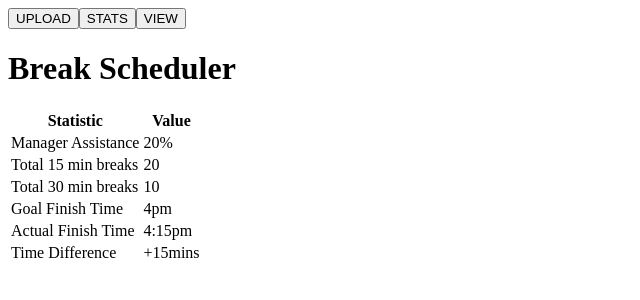
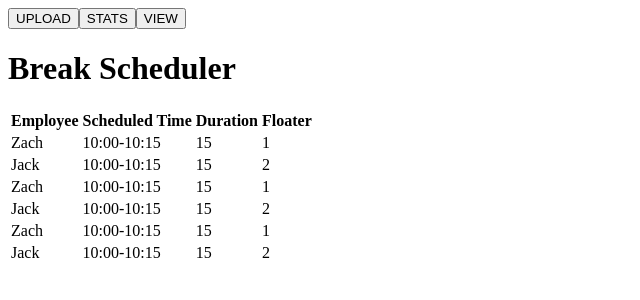
Before and after one commit to s3477631/FinalProject-FrontEnd, a React (Create React App) app: page / in a window 1280 px wide. Shown: the top 300 px of the page, without its empty margins (0-640 px from the left). Built offline with nearby package versions, Linux system fonts and the light colour scheme.

Commit message:
write manager view view

```diff
--- a/src/components/App.js
+++ b/src/components/App.js
@@ -3,11 +3,12 @@ import FloaterView from "./FloaterView"
 import LoginView from "./LoginView"
 import ManagerUploadView from "./ManagerUploadView"
 import ManagerStatsView from "./ManagerStatsView"
+import ManagerViewView from "./ManagerViewView"
 
 export default function App() {
     return (
         <>
-            <ManagerStatsView />
+            <ManagerViewView />
         </>
     )
 }
--- /dev/null
+++ b/src/components/ManagerViewView.js
@@ -0,0 +1,56 @@
+import React from "react"
+import ManagerNav from "./ManagerNav"
+
+export default function ManagerViewView() {
+    return (
+        <>
+            <ManagerNav />
+            <table>
+                <thead>
+                    <th>Employee</th>
+                    <th>Scheduled Time</th>
+                    <th>Duration</th>
+                    <th>Floater</th>
+                </thead>
+                <tbody>
+                    <tr>
+                        <td>Zach</td>
+                        <td>10:00-10:15</td>
+                        <td>15</td>
+                        <td>1</td>
+                    </tr>
+                    <tr>
+                        <td>Jack</td>
+                        <td>10:00-10:15</td>
+                        <td>15</td>
+                        <td>2</td>
+                    </tr>
+                    <tr>
+                        <td>Zach</td>
+                        <td>10:00-10:15</td>
+                        <td>15</td>
+                        <td>1</td>
+                    </tr>
+                    <tr>
+                        <td>Jack</td>
+                        <td>10:00-10:15</td>
+                        <td>15</td>
+                        <td>2</td>
+                    </tr>
+                    <tr>
+                        <td>Zach</td>
+                        <td>10:00-10:15</td>
+                        <td>15</td>
+                        <td>1</td>
+                    </tr>
+                    <tr>
+                        <td>Jack</td>
+                        <td>10:00-10:15</td>
+                        <td>15</td>
+                        <td>2</td>
+                    </tr>
+                </tbody>
+            </table>
+        </>
+    )
+}
```
